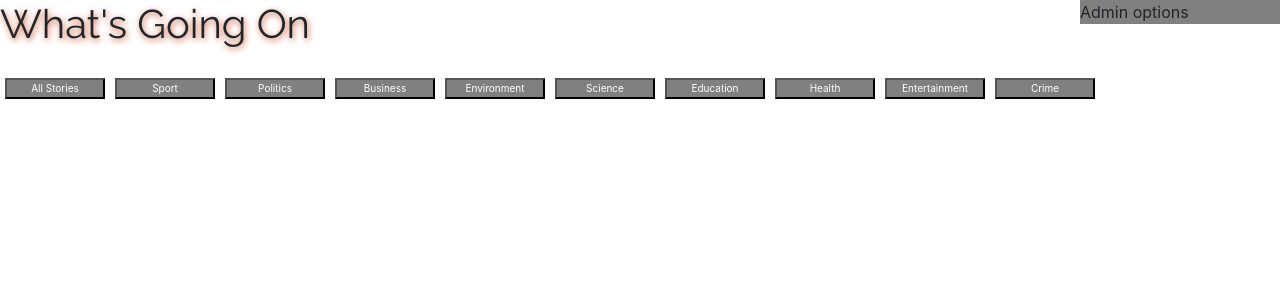
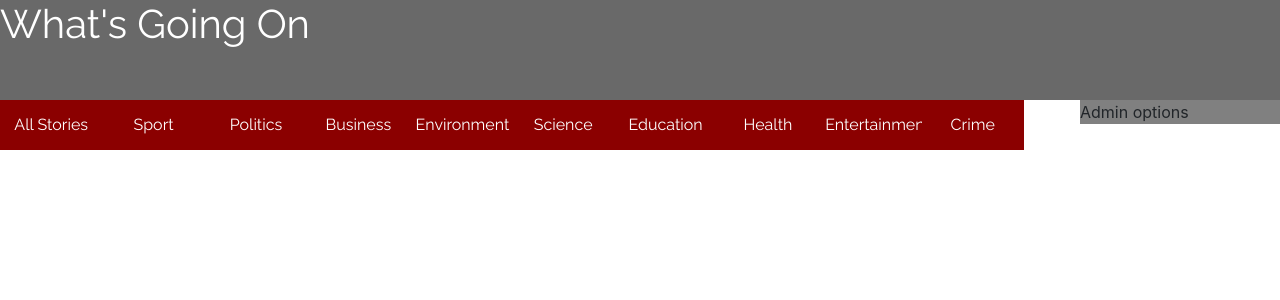
Before and after one commit to evebram/React_News_App, a React (Create React App) app: page / in a window 1280 px wide. Shown: the top 300 px of the page. Built offline with nearby package versions, Linux system fonts and the light colour scheme; no server answers.

Commit message:
category buttons hover and focus

```diff
--- a/src/components/Category.js
+++ b/src/components/Category.js
@@ -15,7 +15,7 @@ const Category = ({filterArray, filterArrayAll}) => {
   return (
     <div className='category-button'>
       <button onClick={handleClickAll}>All Stories</button>
-      <button value="Sport" onClick={handleClick}>Sport</button>
+      <button class='sport' value="Sport" onClick={handleClick}>Sport</button>
       <button value="Politics" onClick={handleClick}>Politics</button>
       <button value="Business" onClick={handleClick}>Business</button>
       <button value="Environment" onClick={handleClick}>Environment</button>
--- a/src/components/Header.js
+++ b/src/components/Header.js
@@ -1,10 +1,15 @@
 import React, { Component } from 'react';
+import NavBar from './NavBar.js';
 import './css/Header.css';
 
 class Header extends Component {
   render() {
     return (
-      <h1>What's Going On</h1>
+      <>
+       <header>
+        <h1>What's Going On</h1>
+       </header>
+      </>
     );
   }
 }
--- a/src/components/css/Category.css
+++ b/src/components/css/Category.css
@@ -1,17 +1,33 @@
-.category-button {
+/* .category-button {
   overflow: hidden;
   display: inline;
   overflow: none;
   white-space: nowrap;
-
-}
+  font-size: 20px;
+  font-weight: 400;
+  font-family: 'Raleway', sans-serif;
+  font-size: 16px;
+} */
 
 
 .category-button button {
-  background-color: grey;
+  font-family: 'Raleway', sans-serif;
+  font-size: 16px;
+  background-color: darkred;
+  display: inline;
+  float: top left;
   color: white;
-  width: 100px;
-  margin: 5px;
-  font-size: 10px;
-  margin-top: 30px;
+  width: 8%;
+  height: 50px;
+  margin: 0px;
+  margin-top: 0px;
+  border: 0px;
 }
+
+.category-button button:hover{
+  background-color: crimson;
+}
+
+.category-button button:focus{
+  background-color: crimson;
+}
--- a/src/components/css/Header.css
+++ b/src/components/css/Header.css
@@ -1,11 +1,16 @@
 body {
   text-align: left;
   margin: 10px;
+  }
+
+header {
+  background-color: dimgrey;
+  height: 100px;
 }
 
 h1 {
   font-size: 64px;
+  color: white;
   display: inline;
-  text-shadow: 1px 2px 6px #CE5937;
   font-family: 'Raleway', sans-serif;
   }
--- a/src/components/css/NavBar.css
+++ b/src/components/css/NavBar.css
@@ -14,7 +14,10 @@
 .dropdown {
   float: right;
   position: relative;
+  index: 2;
   display: inline-block;
+  vertical-align: left;
+  padding-right: 20px;
 }
 
 .dropdown-content {
```
